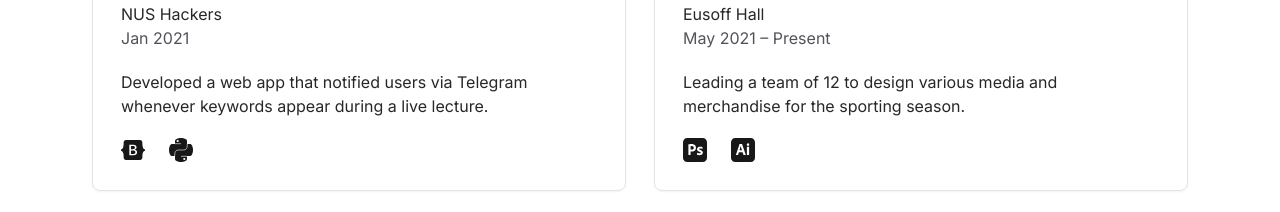
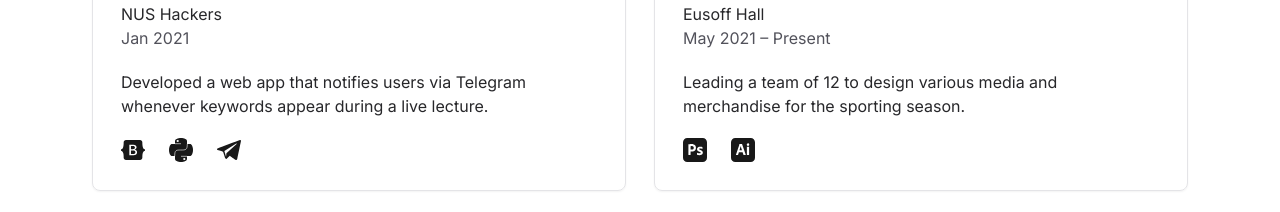
Before and after one commit to sheimoria/personal-website, a Next.js app: page / in a window 1280 px wide. Shown: the part 1962-2174 px from the top of the page. Built offline with nearby package versions, Linux system fonts and the light colour scheme; what @tailwindcss/typography would draw is missing.

Commit message:
feat: add telegram to hack&roll2021 tech stack

```diff
--- a/src/data/sidework.ts
+++ b/src/data/sidework.ts
@@ -40,13 +40,18 @@ const sidework: Sidework[] = [
     period: 'Jan 2021',
     url: 'https://devpost.com/software/lookout-lgzdkx',
     description:
-      'Developed a web app that notified users via Telegram whenever keywords appear during a live lecture.',
+      'Developed a web app that notifies users via Telegram whenever keywords appear during a live lecture.',
     stack: [
       { logo: 'bootstrap', name: 'Bootstrap', url: 'https://getbootstrap.com' },
       {
         logo: 'python',
         name: 'Flask',
         url: 'https://palletsprojects.com/p/flask/'
+      },
+      {
+        logo: 'telegram',
+        name: 'Telegram API',
+        url: 'https://core.telegram.org'
       }
     ]
   },
```
